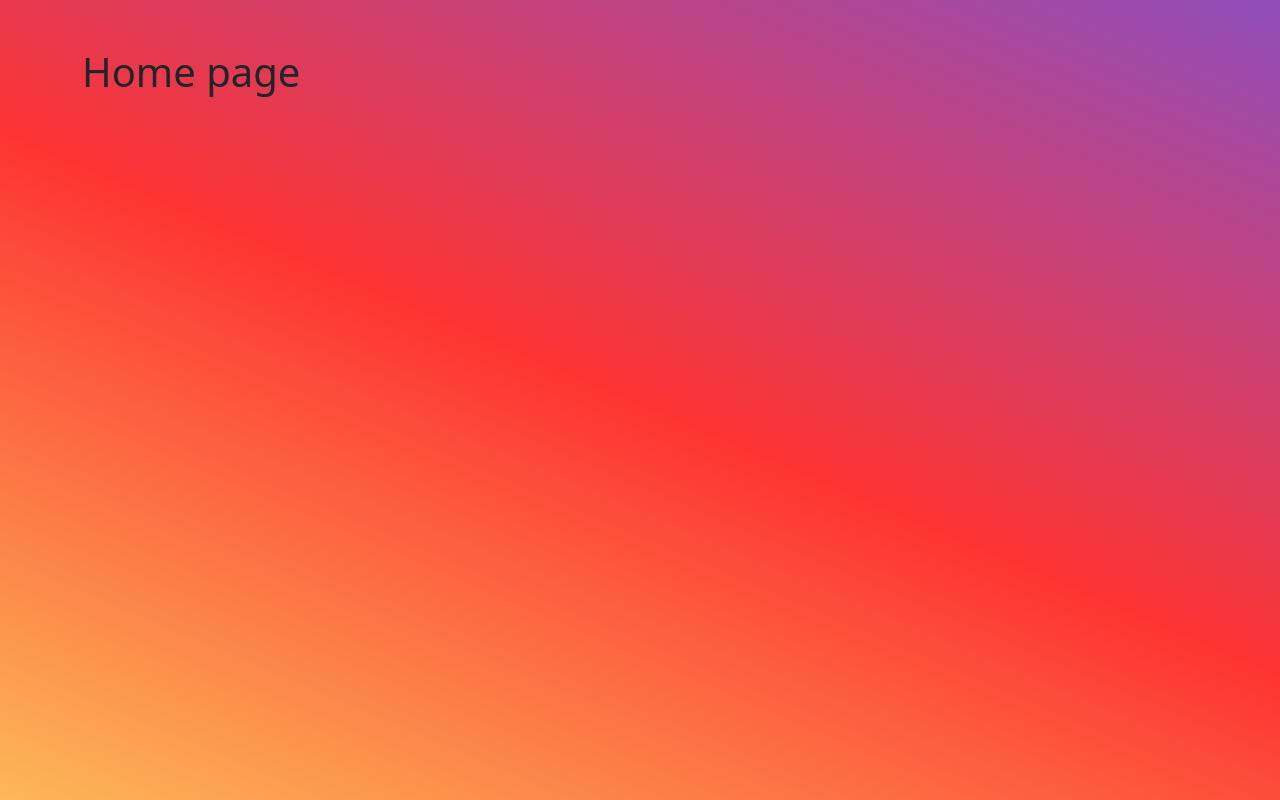
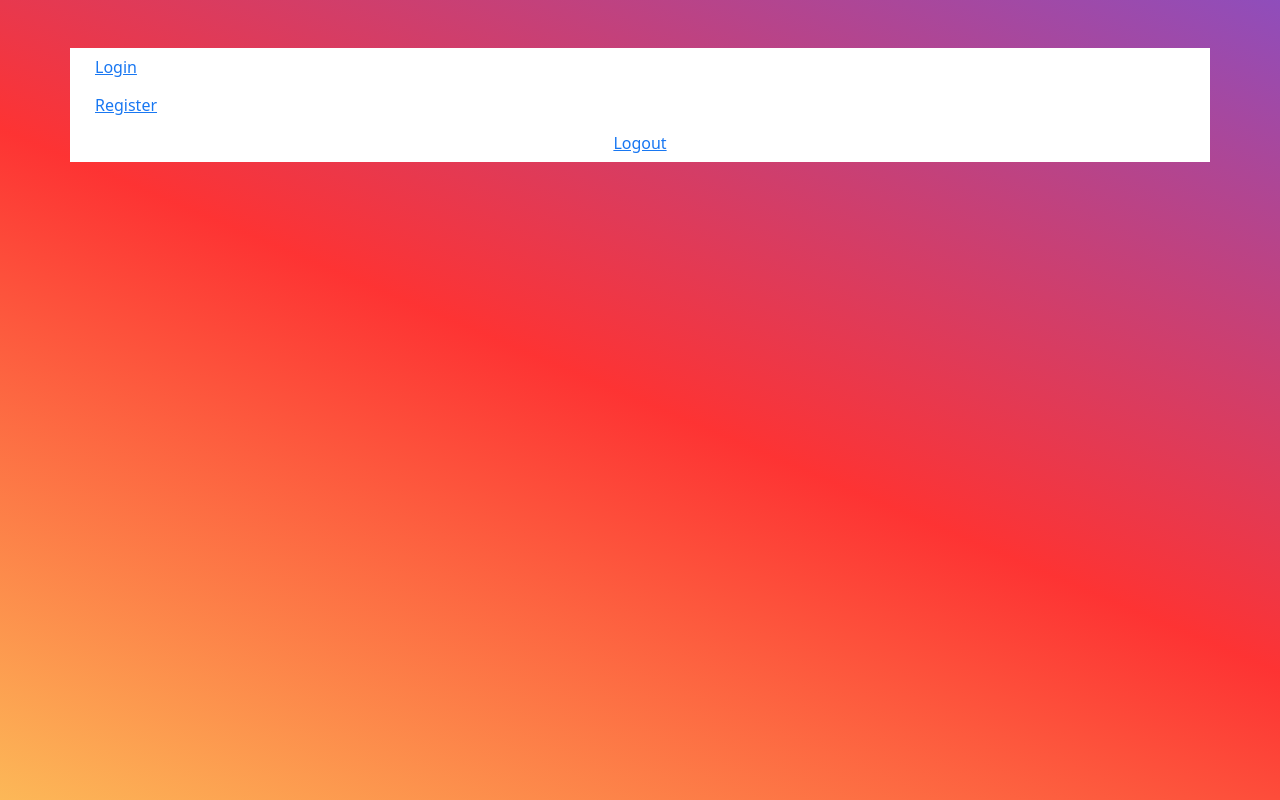
Before and after one commit to NicolasMiladinovic/chat-app, a React (Create React App) app in the folder client/: page / in a window 1280 px wide. Built offline with nearby package versions, Linux system fonts and the light colour scheme; the HTML template or start-up script is replaced by a standard one.

Commit message:
add navbar

```diff
--- a/client/src/context/auth.js
+++ b/client/src/context/auth.js
@@ -12,6 +12,7 @@ const authReducer = (state, action) => {
         user: action.payload
       }
     case 'LOGOUT':
+      localStorage.removeItem('token')
       return {
         ...state,
         user: null
--- a/client/src/pages/Home.js
+++ b/client/src/pages/Home.js
@@ -1,9 +1,26 @@
 import React from 'react'
+import { Row, Col, Button } from 'react-bootstrap'
+import { Link, useNavigate } from 'react-router-dom'
+import { useAuthDispatch } from '../context/auth'
 
 export default function Home() {
+  const dispatch = useAuthDispatch()
+  const navigate = useNavigate()
+
+  const logout = () => {
+    dispatch({ type: 'LOGOUT' })
+    navigate('/login')
+  }
+
   return (
-    <div>
-      <h1>Home page</h1>
-    </div>
+    <Row className='bg-white justify-content-around mb-1'>
+      <Link to='/login'>
+        <Button variant='link'>Login</Button>
+      </Link>
+      <Link to='/register'>
+        <Button variant='link'>Register</Button>
+      </Link>
+      <Button variant='link' onClick={logout}>Logout</Button>
+    </Row>
   )
 }
--- a/client/src/pages/Login.js
+++ b/client/src/pages/Login.js
@@ -20,7 +20,7 @@ export default function Login(props) {
   const [errors, setErrors] = useState({})
 
   const dispatch = useAuthDispatch()
-  let navigate = useNavigate()
+  const navigate = useNavigate()
 
   const [loginUser, { loading }] = useLazyQuery(LOGIN_USER, {
     onError: (err) => setErrors(err.graphQLErrors[0].extensions.errors),
```
